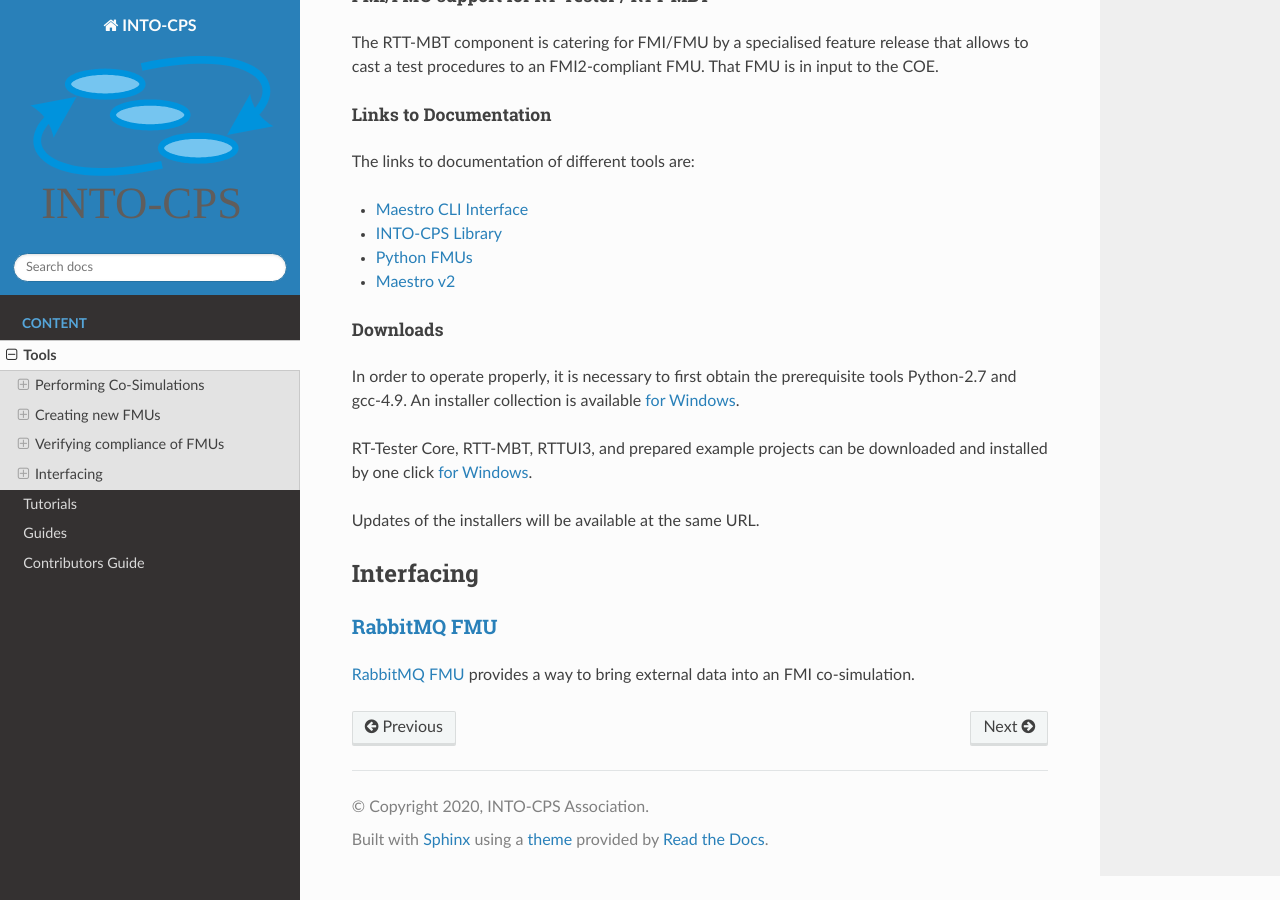
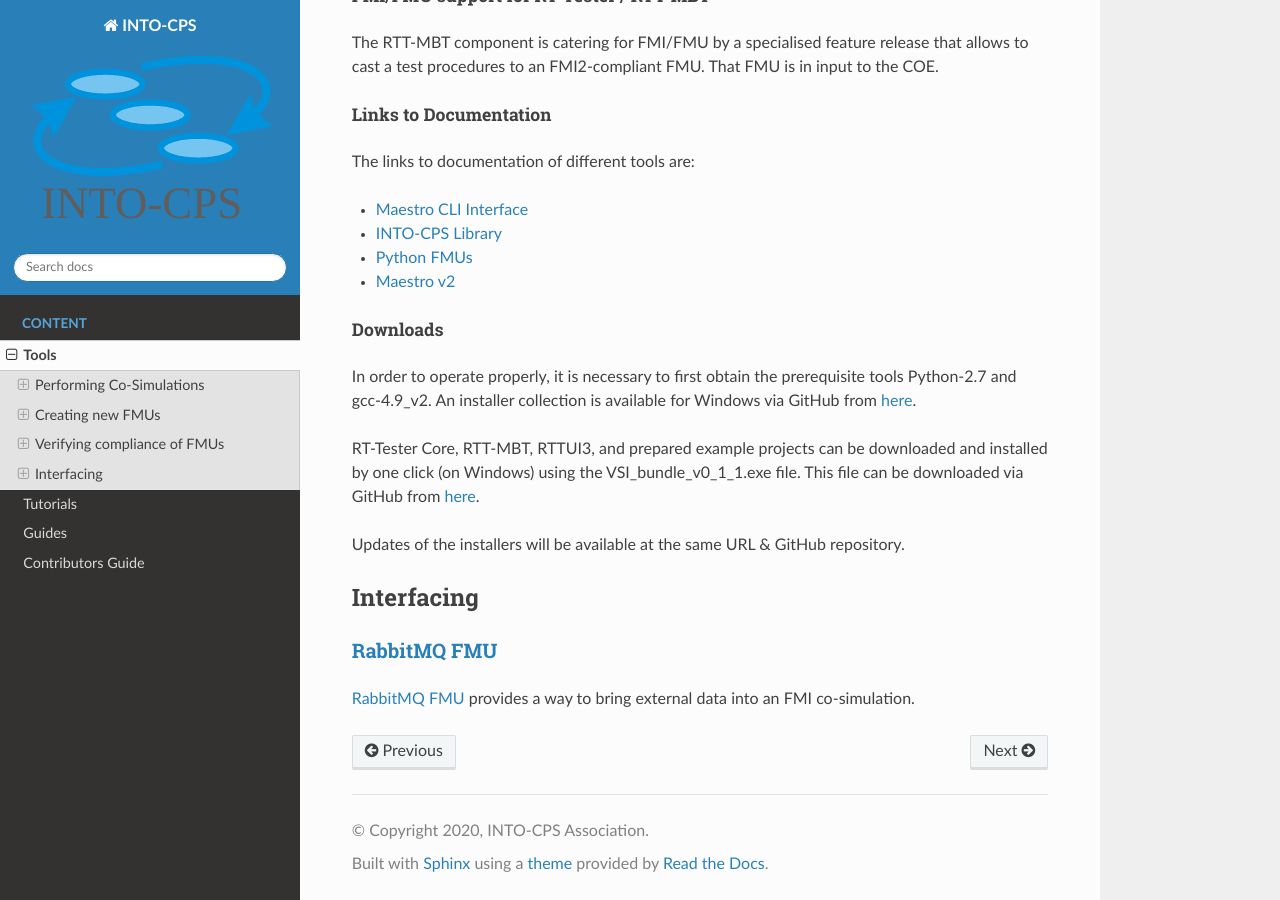
Before and after one commit to INTO-CPS-Association/Documentation, a Sphinx documentation site: the page built from docs/tools.rst, in a window 1280 px wide and 900 px high, scrolled down 12211 px. Built offline with Sphinx 7.4.7 and the Read the Docs theme 2.0.0, drawn with Linux system fonts in a browser that asks for light colours.

Commit message:
Updated links to VSI supplementary files (installer and bundle) after publishing these now in a GitHub repository (release).

```diff
--- a/docs/tools.rst
+++ b/docs/tools.rst
@@ -225,14 +225,11 @@
 
 Downloads
 """""""""
-In order to operate properly, it is necessary to first obtain the prerequisite
-tools Python-2.7 and gcc-4.9.
-An installer collection is available `for Windows <https://secure.verified.de/f5x1hks4/into-cps/one-click/install_Python27_gcc49.exe>`__.
+In order to operate properly, it is necessary to first obtain the prerequisite tools Python-2.7 and gcc-4.9_v2. An installer collection is available for Windows via GitHub from `here <https://github.com/Frank-Zeyda/vsi-supplement/releases/download/v0.1.1/install_Python27_gcc49_v2.exe>`__.
 
-RT-Tester Core, RTT-MBT, RTTUI3, and prepared example projects can be downloaded and
-installed by one click `for Windows <https://secure.verified.de/f5x1hks4/into-cps/one-click/VSI_bundle.exe>`__.
+RT-Tester Core, RTT-MBT, RTTUI3, and prepared example projects can be downloaded and installed by one click (on Windows) using the VSI_bundle_v0_1_1.exe file. This file can be downloaded via GitHub from `here <https://github.com/Frank-Zeyda/vsi-supplement/releases/download/v0.1.1/VSI_bundle_v0_1_1.exe>`__.
 
-Updates of the installers will be available at the same URL.
+Updates of the installers will be available at the same URL & GitHub repository.
 
 Interfacing
 ===========
```
